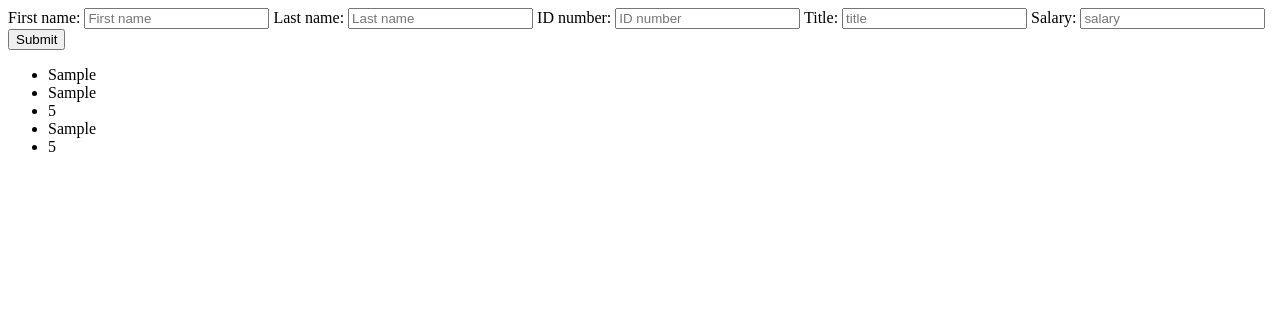
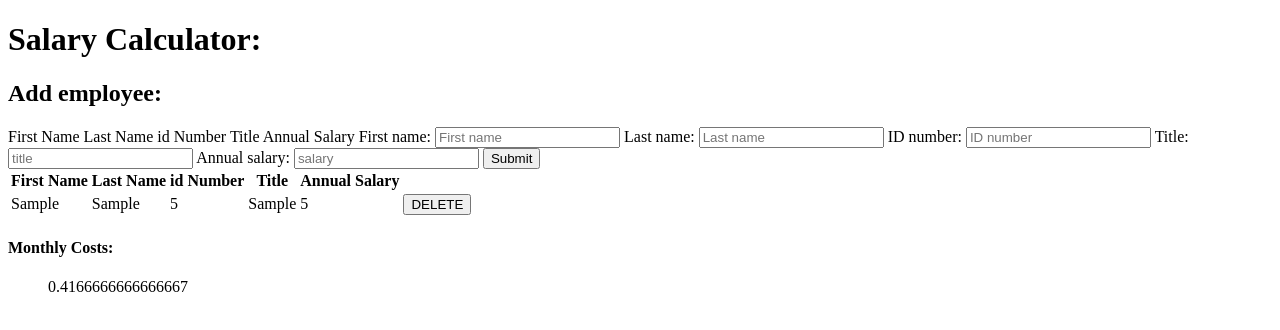
Before and after one commit to Emmasong34/jquery-salary-calculator-generate, a plain HTML site: page index.html in a window 1280 px wide. Both pictures are taken after typing "Sample", "Sample", "5", "Sample", "5" into the empty fields and a click on the button "Submit". Drawn offline with Linux system fonts and the light colour scheme.

Commit message:
base mode complete

```diff
--- a/client.js
+++ b/client.js
@@ -3,9 +3,11 @@ $(document).ready(onReady);
 
 let employees = [];
 
+
 function onReady(){
     console.log('hello from jq');
     $('#submitForm').on('click', submitForm);
+    $('#employeeAdd').on('click', '.deleteBtn', deleteFunc);
 }
 
 function submitForm(){
@@ -33,16 +35,44 @@ function submitForm(){
     ulAdd.empty(); //clear out ul to append fresh list
     for(let i = 0; i < employees.length; i++){
         ulAdd.append(`
-        <li>${employees[i].firstName}
-        </li>
-        <li>${employees[i].lastName}
-        </li>
-        <li>${employees[i].idNumber}
-        </li>
-        <li>${employees[i].title}
-        </li>
-        <li>${employees[i].salary}
-        </li>
+        <tr>
+        <td>${employees[i].firstName}
+        </td>
+        <td>${employees[i].lastName}
+        </td>
+        <td>${employees[i].idNumber}
+        </td>
+        <td>${employees[i].title}
+        </td>
+        <td>${employees[i].salary}
+        </td>
+       <td> <button class="deleteBtn">DELETE</button></td>
+        </tr>
         `);
     }
-    }
+    monthlyCosts();
+
+}
+
+function deleteFunc(){
+    console.log('delete');
+    $(this).parent().parent().remove();
+}
+
+ function monthlyCosts(){
+    let sum = 0;
+    let ulMonthlyCosts = $("#monthlyCosts");
+    for(let i = 0; i< employees.length; i++){
+        sum += Number(employees[i].salary);
+
+    } sum/=12;//divide annual costs to get monthly total
+    ulMonthlyCosts.empty();
+    ulMonthlyCosts.append(sum);
+
+    console.log('monthly cost is', sum);
+
+    if(sum >= Number(20000)){
+    $("#monthlyCosts").addClass('redBackground');
+     }
+
+ }
--- a/index.html
+++ b/index.html
@@ -9,7 +9,16 @@
     <title>Document</title>
 </head>
 <body>
+    <h1>Salary Calculator:</h1>
+    <h2>Add employee:</h2>
     <div id="employeeForm">
+        <tableHeader>
+            <th>First Name</th>
+            <th>Last Name</th>
+            <th>id Number</th>
+            <th>Title</th>
+            <th>Annual Salary</th>
+        </tableHeader>
         <label htmlFor="firstName">First name:</label>
         <input id="firstName" type="text" placeholder="First name"/>
 
@@ -22,12 +31,23 @@
         <label htmlFor="title">Title:</label>
         <input id="title" type="text" placeholder="title"/>
 
-        <label htmlFor="salary">Salary:</label>
+        <label htmlFor="salary">Annual salary:</label>
         <input id="salary" type="number" placeholder="salary"/>
 
         <button id="submitForm">Submit</button>
+        <table>
+            <tableHeader>
+            <th>First Name</th>
+            <th>Last Name</th>
+            <th>id Number</th>
+            <th>Title</th>
+            <th>Annual Salary</th>
+        </tableHeader>
+        <tbody  id="employeeAdd"></tbody>
+    </table>
 
-        <ul id="employeeAdd"></ul>
+        <h4>Monthly Costs:</h4>
+        <ul id="monthlyCosts"></ul>
     </div>
 
 </body>
--- a/styles.css
+++ b/styles.css
@@ -0,0 +1,3 @@
+.redBackground{
+    background-color: red;
+}
```
